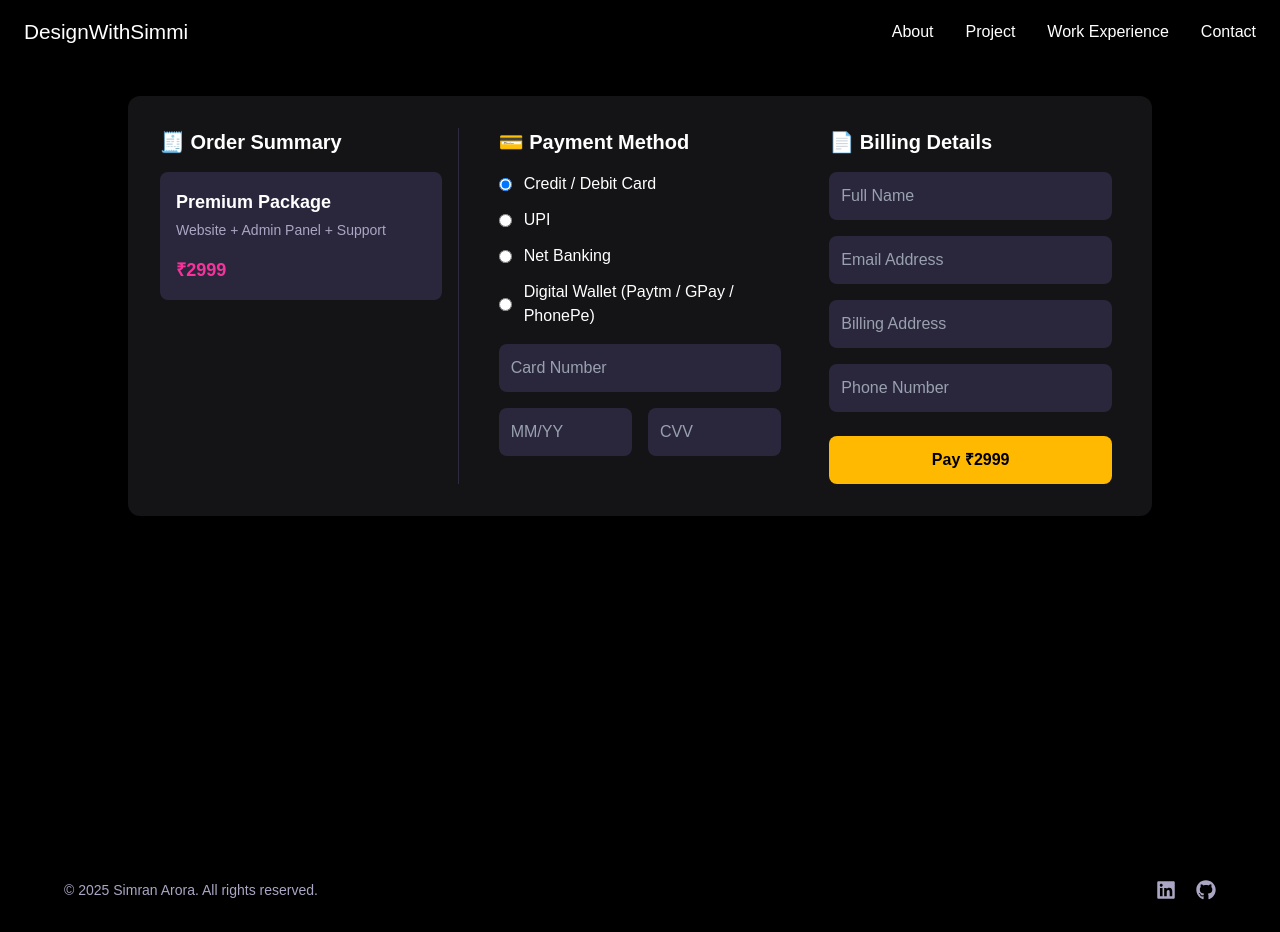
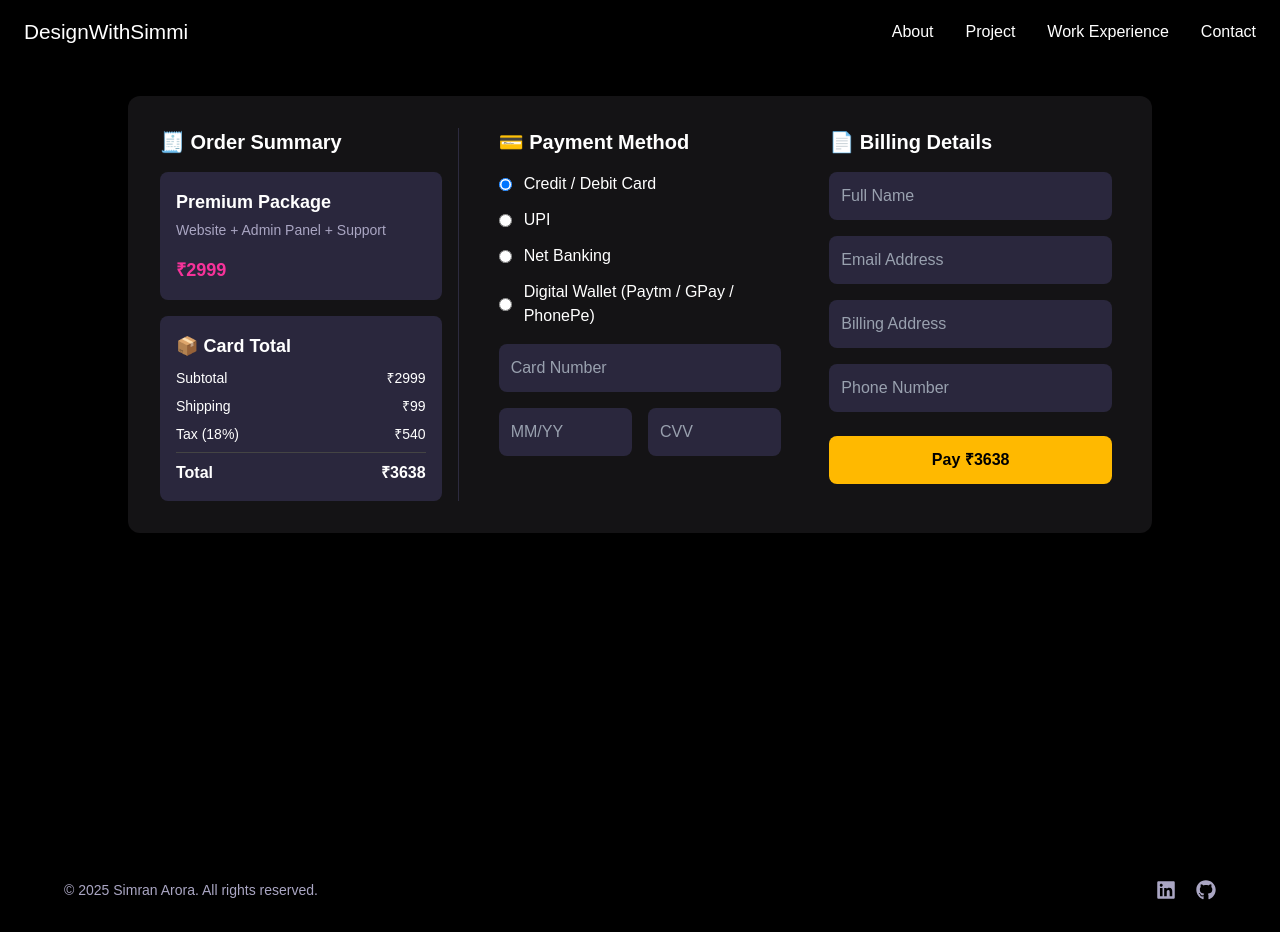
Before and after one commit to CodeWithSimmi/simmi-portfolio, a React (Vite) app: page /payment in a window 1280 px wide. Built offline with nearby package versions, Linux system fonts and the light colour scheme; a web font is replaced by a local one.

Commit message:
now done

```diff
--- a/src/pages/PaymentPage.jsx
+++ b/src/pages/PaymentPage.jsx
@@ -22,6 +22,10 @@ export const PaymentPage = () => {
   const [phone, setPhone] = useState("");
 
   const isFormValid = fullName && email && address && phone;
+
+  const shipping = 99;
+  const tax = Math.round(price * 0.18);
+  const total = price + shipping + tax;
 
   const handleUPIVerify = () => {
     const upiRegex = /^[0-9]{10}@(ybl|ibl)$/;
@@ -57,7 +61,7 @@ export const PaymentPage = () => {
     <section className="min-h-screen text-white px-6 py-12 flex items-start justify-center mt-12">
       <div className="w-full max-w-5xl bg-[#141315] rounded-xl p-8 shadow-lg grid grid-cols-1 md:grid-cols-3 gap-8">
 
-        {/* 1. Order Summary */}
+        {/* 1. Order Summary + Card Total */}
         <div className="col-span-1 border-r border-[#2d2b3f] pr-4">
           <h3 className="text-xl font-semibold mb-4">🧾 Order Summary</h3>
           <div className="bg-[#2a273d] p-4 rounded-lg mb-4">
@@ -65,14 +69,34 @@ export const PaymentPage = () => {
             <p className="text-sm text-[#aaa6c3] mt-1">{details}</p>
             <p className="text-pink-500 mt-4 font-semibold text-lg">₹{price}</p>
           </div>
+
+          {/* 🔥 Card Total Section */}
+          <div className="bg-[#2a273d] p-4 rounded-lg space-y-2">
+            <h4 className="text-lg font-semibold mb-2">📦 Card Total</h4>
+            <div className="flex justify-between text-sm">
+              <span>Subtotal</span>
+              <span>₹{price}</span>
+            </div>
+            <div className="flex justify-between text-sm">
+              <span>Shipping</span>
+              <span>₹{shipping}</span>
+            </div>
+            <div className="flex justify-between text-sm">
+              <span>Tax (18%)</span>
+              <span>₹{tax}</span>
+            </div>
+            <hr className="border-[#444] my-2" />
+            <div className="flex justify-between font-bold text-base">
+              <span>Total</span>
+              <span>₹{total}</span>
+            </div>
+          </div>
         </div>
 
         {/* 2. Payment Method */}
         <div className="col-span-1 px-2">
           <h3 className="text-xl font-semibold mb-4">💳 Payment Method</h3>
           <div className="space-y-4">
-
-            {/* Payment Options */}
             <div className="space-y-3">
               {["card", "upi", "netbanking", "wallet"].map((option) => (
                 <label key={option} className="flex items-center gap-3">
@@ -95,30 +119,17 @@ export const PaymentPage = () => {
               ))}
             </div>
 
-            {/* Conditional Inputs */}
+            {/* Conditional Fields */}
             <div className="space-y-4">
               {method === "card" && (
                 <>
-                  <input
-                    type="text"
-                    placeholder="Card Number"
-                    className="w-full p-3 bg-[#2a273d] rounded-lg text-white placeholder-gray-400"
-                  />
+                  <input type="text" placeholder="Card Number" className="w-full p-3 bg-[#2a273d] rounded-lg text-white placeholder-gray-400" />
                   <div className="flex gap-4">
-                    <input
-                      type="text"
-                      placeholder="MM/YY"
-                      className="w-1/2 p-3 bg-[#2a273d] rounded-lg text-white placeholder-gray-400"
-                    />
-                    <input
-                      type="text"
-                      placeholder="CVV"
-                      className="w-1/2 p-3 bg-[#2a273d] rounded-lg text-white placeholder-gray-400"
-                    />
+                    <input type="text" placeholder="MM/YY" className="w-1/2 p-3 bg-[#2a273d] rounded-lg text-white placeholder-gray-400" />
+                    <input type="text" placeholder="CVV" className="w-1/2 p-3 bg-[#2a273d] rounded-lg text-white placeholder-gray-400" />
                   </div>
                 </>
               )}
-
               {method === "upi" && (
                 <div className="space-y-3">
                   <div className="flex items-center gap-2">
@@ -132,11 +143,7 @@ export const PaymentPage = () => {
                       placeholder="Enter UPI ID (e.g., 1234567890@ybl)"
                       className="w-full p-3 bg-[#2a273d] rounded-lg text-white placeholder-gray-400"
                     />
-                    <button
-                      type="button"
-                      onClick={handleUPIVerify}
-                      className="bg-amber-400 text-black px-4 py-2 rounded-md hover:bg-amber-300"
-                    >
+                    <button type="button" onClick={handleUPIVerify} className="bg-amber-400 text-black px-4 py-2 rounded-md hover:bg-amber-300">
                       Verify
                     </button>
                   </div>
@@ -154,7 +161,6 @@ export const PaymentPage = () => {
                   )}
                 </div>
               )}
-
               {method === "netbanking" && (
                 <select className="w-full p-3 bg-[#2a273d] rounded-lg text-white">
                   <option>Select Bank</option>
@@ -164,7 +170,6 @@ export const PaymentPage = () => {
                   <option>Axis Bank</option>
                 </select>
               )}
-
               {method === "wallet" && (
                 <select className="w-full p-3 bg-[#2a273d] rounded-lg text-white">
                   <option>Select Wallet</option>
@@ -181,40 +186,12 @@ export const PaymentPage = () => {
         <div className="col-span-1 px-2">
           <h3 className="text-xl font-semibold mb-4">📄 Billing Details</h3>
           <form className="space-y-4" onSubmit={handlePayment}>
-            <input
-              type="text"
-              placeholder="Full Name"
-              value={fullName}
-              onChange={(e) => setFullName(e.target.value)}
-              className="w-full p-3 bg-[#2a273d] rounded-lg text-white placeholder-gray-400"
-            />
-            <input
-              type="email"
-              placeholder="Email Address"
-              value={email}
-              onChange={(e) => setEmail(e.target.value)}
-              className="w-full p-3 bg-[#2a273d] rounded-lg text-white placeholder-gray-400"
-            />
-            <input
-              type="text"
-              placeholder="Billing Address"
-              value={address}
-              onChange={(e) => setAddress(e.target.value)}
-              className="w-full p-3 bg-[#2a273d] rounded-lg text-white placeholder-gray-400"
-            />
-            <input
-              type="text"
-              placeholder="Phone Number"
-              value={phone}
-              onChange={(e) => setPhone(e.target.value)}
-              className="w-full p-3 bg-[#2a273d] rounded-lg text-white placeholder-gray-400"
-            />
-            <button
-              type="submit"
-              disabled={!isFormValid}
-              className="w-full mt-2 bg-amber-400 text-black py-3 rounded-lg hover:bg-amber-300 font-bold"
-            >
-              Pay ₹{price}
+            <input type="text" placeholder="Full Name" value={fullName} onChange={(e) => setFullName(e.target.value)} className="w-full p-3 bg-[#2a273d] rounded-lg text-white placeholder-gray-400" />
+            <input type="email" placeholder="Email Address" value={email} onChange={(e) => setEmail(e.target.value)} className="w-full p-3 bg-[#2a273d] rounded-lg text-white placeholder-gray-400" />
+            <input type="text" placeholder="Billing Address" value={address} onChange={(e) => setAddress(e.target.value)} className="w-full p-3 bg-[#2a273d] rounded-lg text-white placeholder-gray-400" />
+            <input type="text" placeholder="Phone Number" value={phone} onChange={(e) => setPhone(e.target.value)} className="w-full p-3 bg-[#2a273d] rounded-lg text-white placeholder-gray-400" />
+            <button type="submit" disabled={!isFormValid} className="w-full mt-2 bg-amber-400 text-black py-3 rounded-lg hover:bg-amber-300 font-bold">
+              Pay ₹{total}
             </button>
           </form>
         </div>
```
